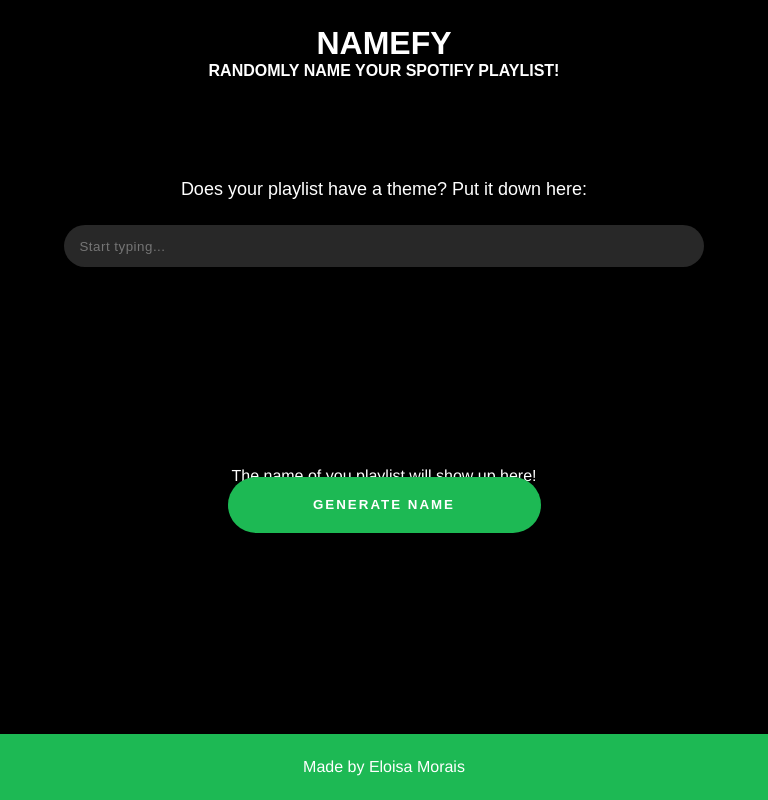
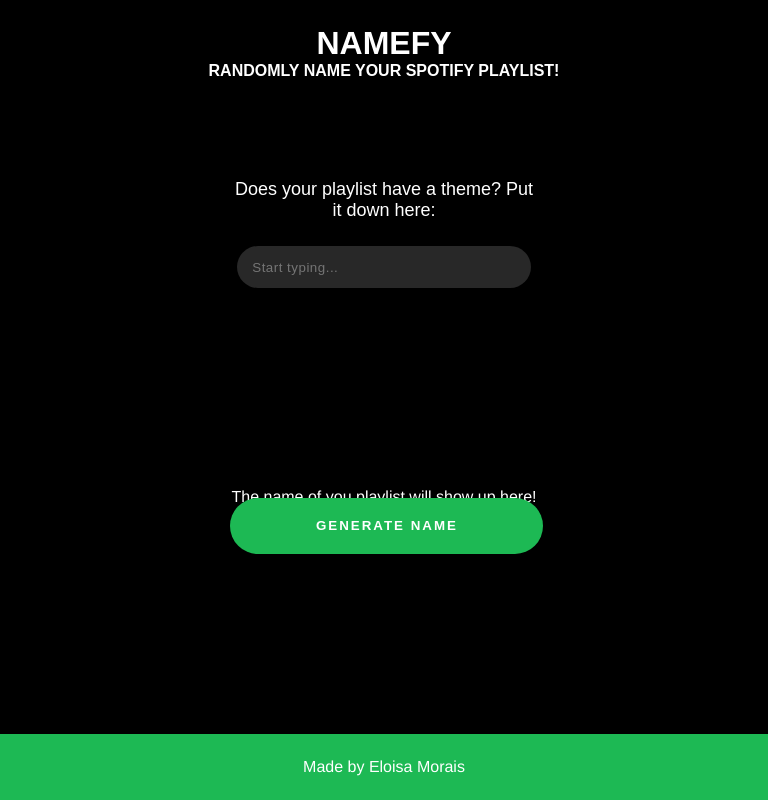
Before and after one commit to eloisasmorais/eloisasmorais.github.io, a PHP site: page / in a window 768 px wide. Run offline with PHP 8.4, Linux system fonts and the light colour scheme.

Commit message:
Fixed size for input on mobile

```diff
--- a/Namefy/style.css
+++ b/Namefy/style.css
@@ -177,7 +177,7 @@ and (max-width: 600px) {
 
 @media screen and (min-width: 601px) and (max-width: 1200px) {
     .functionality {
-        width: 90%;
+        width: 40%;
         position: relative;
         top: 8vh;
     }
```
